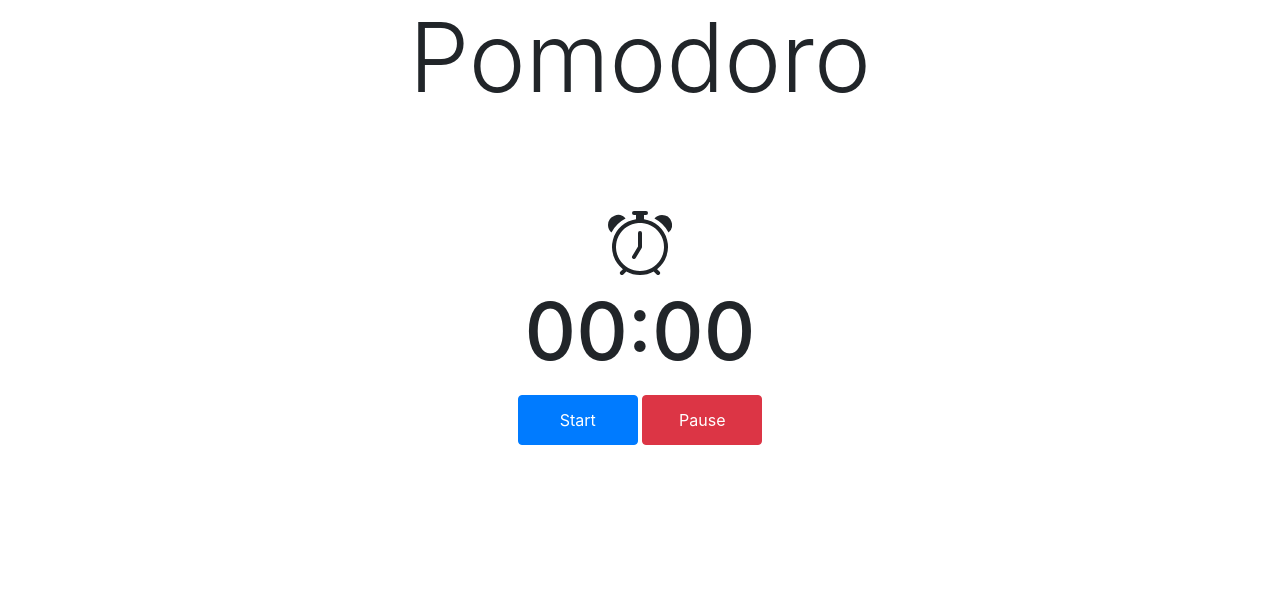
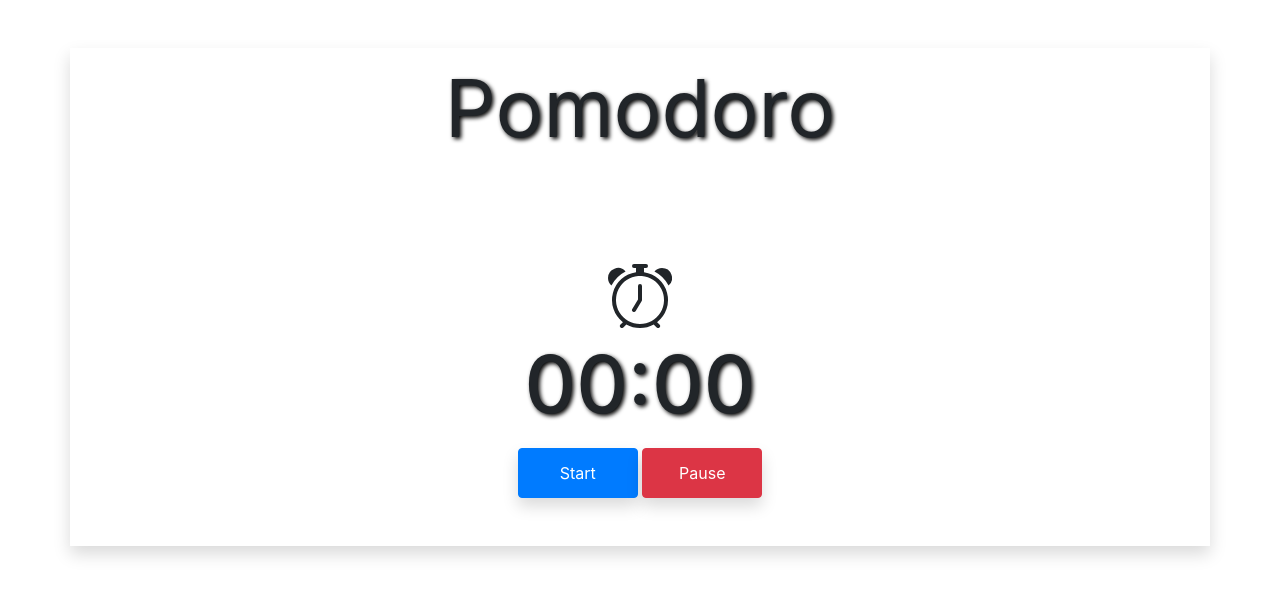
Before and after one commit to arthurleal98/Estudos, a plain HTML site: page Projeto3/primeiro_site.html in a window 1280 px wide. Drawn offline with nearby package versions, Linux system fonts and the light colour scheme.

Commit message:
Update primeiro_site.html
a

```diff
--- a/Projeto3/primeiro_site.html
+++ b/Projeto3/primeiro_site.html
@@ -19,18 +19,29 @@
         width: 120px;
 
     }
+    header{
+
+        font-size: 5em;
+        text-shadow: 2px 2px 4px #000000;
+
+    }
+    h1 {
+
+        text-shadow: 2px 2px 4px #000000;
+    }
+}
 </style>
-<body>
-    <div class="container">
-        <header class='display-1 text-center pb-5'>Pomodoro</header>
+<body >
+    <div class="container shadow mt-5 ">
+        <header class='text-center pb-5'>Pomodoro</header>
         <div id="clock" class="text-center pt-5">
             <svg width="4em" height="4em" viewBox="0 0 16 16" class="bi bi-alarm" fill="currentColor" xmlns="http://www.w3.org/2000/svg">
                 <path fill-rule="evenodd" d="M6.5 0a.5.5 0 0 0 0 1H7v1.07a7.001 7.001 0 0 0-3.273 12.474l-.602.602a.5.5 0 0 0 .707.708l.746-.746A6.97 6.97 0 0 0 8 16a6.97 6.97 0 0 0 3.422-.892l.746.746a.5.5 0 0 0 .707-.708l-.601-.602A7.001 7.001 0 0 0 9 2.07V1h.5a.5.5 0 0 0 0-1h-3zm1.038 3.018a6.093 6.093 0 0 1 .924 0 6 6 0 1 1-.924 0zM8.5 5.5a.5.5 0 0 0-1 0v3.362l-1.429 2.38a.5.5 0 1 0 .858.515l1.5-2.5A.5.5 0 0 0 8.5 9V5.5zM0 3.5c0 .753.333 1.429.86 1.887A8.035 8.035 0 0 1 4.387 1.86 2.5 2.5 0 0 0 0 3.5zM13.5 1c-.753 0-1.429.333-1.887.86a8.035 8.035 0 0 1 3.527 3.527A2.5 2.5 0 0 0 13.5 1z"/>
               </svg>
             <h1 id="teste" class="pt-2 ">00:00</h1>
-            <div  class="pt-2">
-                <button class="btn btn-primary  " id="start" onclick="start();" >Start</button>
-                <button class="btn btn-danger  " id="pause" onclick="pause();">Pause</button>
+            <div  class="pt-2 pb-5">
+                <button class="btn btn-primary  shadow" id="start" onclick="start();" >Start</button>
+                <button class="btn btn-danger shadow " id="pause" onclick="pause();">Pause</button>
 
             </div>
         </div>
```
